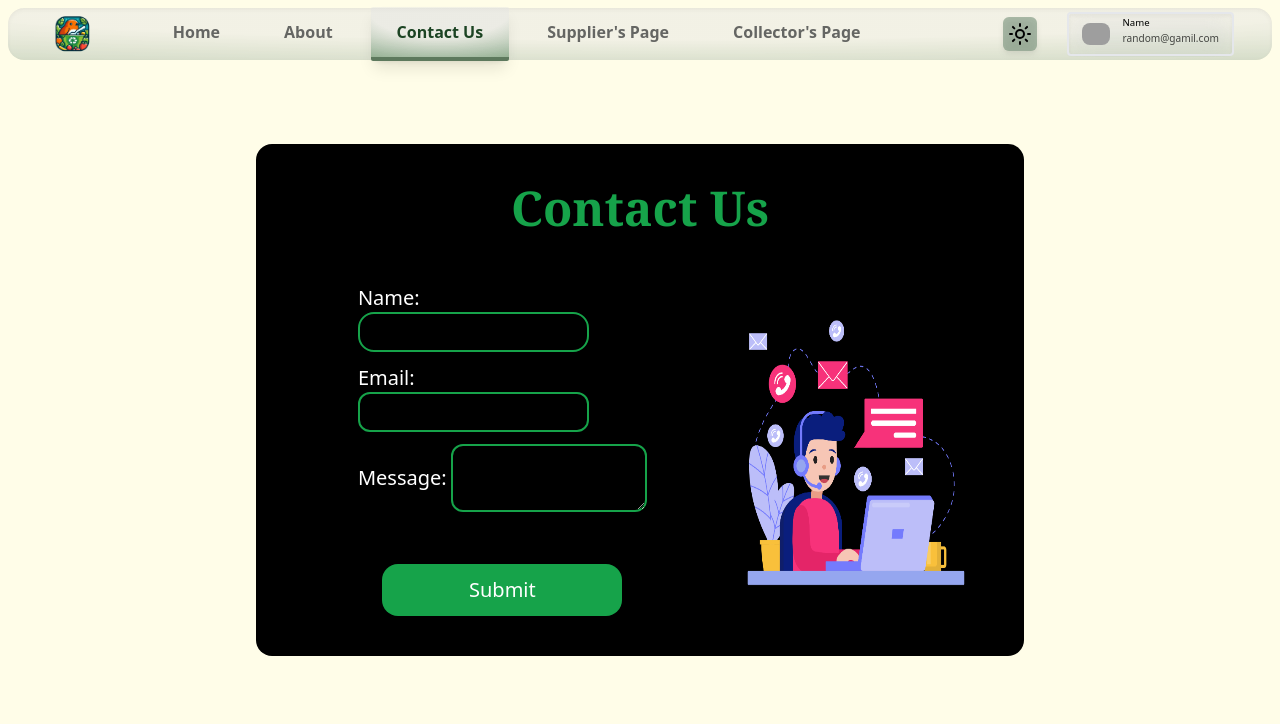
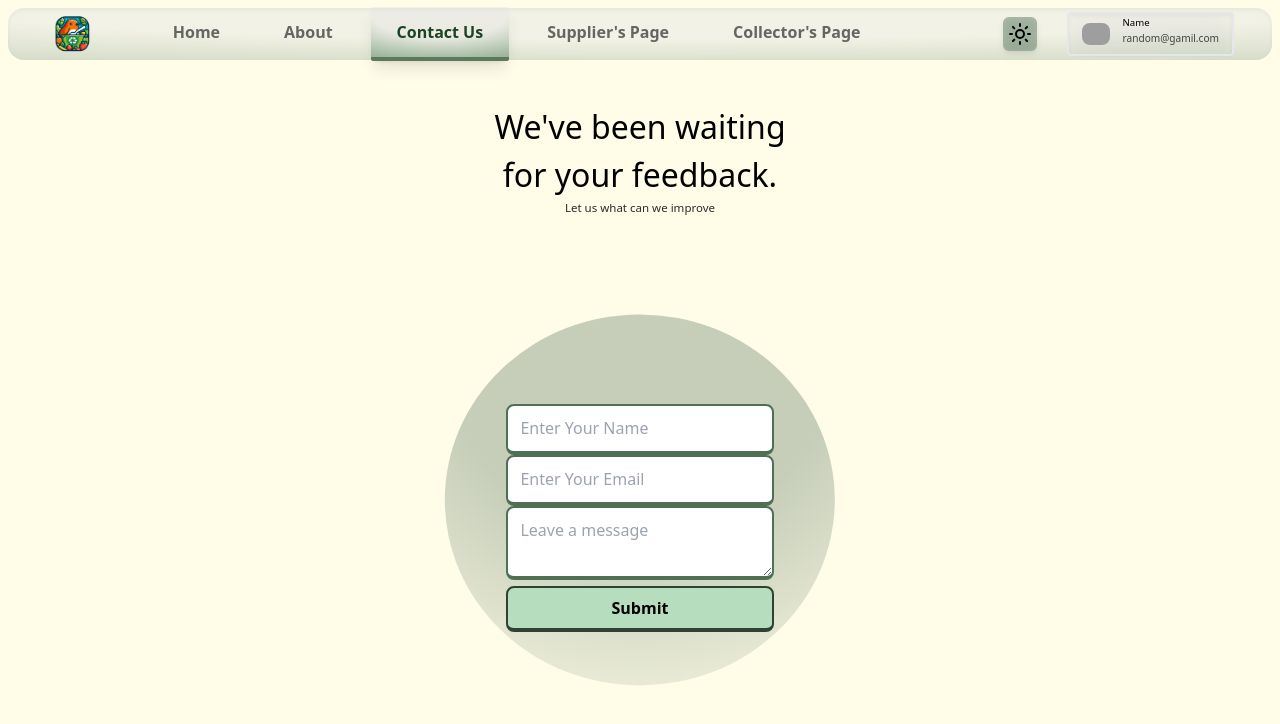
Before and after one commit to AvirupRay/reckon_5.0, a React (Vite) app in the folder ClientSide/: page /contactUs in a window 1280 px wide. Shown: the top 724 px of the page. Built offline with nearby package versions, Linux system fonts and the light colour scheme; grey boxes are pictures that could not be loaded.

Commit message:
contact_us_added

```diff
--- a/ClientSide/src/Components/ContactUs/ContactUs.jsx
+++ b/ClientSide/src/Components/ContactUs/ContactUs.jsx
@@ -23,19 +23,29 @@ const ContactUs = () => {
 
   return (
     <>
-      <div className="  flex  justify-center items-center h-[100vh] w-[100vw] bg-gradient-to-r bg-[#fffde8]">
-        <div className=" bg-black flex flex-col justify-center items-center p-10 gap-3 w-3/5 h-auto text-white rounded-2xl">
-          <h2 className=" text-5xl font-serif mb-10 text-green-600 font-bold">
-            Contact Us
-          </h2>
-
-          <div className=" flex flex-row">
+      {/* We've been waiting for you. */}
+      <div className="  flex flex-col justify-center items-center h-[100vh] w-[100vw] bg-gradient-to-r bg-[#fffde8] pt-[10vh]">
+        <div className=" h-[15vh] w-full flex flex-col justify-center items-center">
+          <span className=" text-[2.5vw] text-center font-medium">
+            We've been waiting <br />
+            for your feedback.
+          </span>
+          <span className=" text-[.9vw] text-[#2c2c2c]">
+            Let us what can we improve
+          </span>
+        </div>
+        <div className="  h-[70vh] w-full px-[2vw] py-[2vh] flex items-center relative">
+          <div
+            className=" h-[29vw] w-[30.5vw] [border-radius:50%]
+           [background:radial-gradient(125%_125%_at_50%_10%,#4e695652_40%,#4e695605_90%)]
+           top-[50%] left-[50%] [transform:translate(-50%,-50%)] absolute"
+          ></div>
           <form
             onSubmit={handleSubmit}
-              className="flex justify-center items-center flex-col gap-3 w-[100%] text-xl"
+            className="  w-[23vw] h-[20vw] px-[1vw] py-[4vh] mx-auto flex flex-col relative  justify-evenly z-10"
           >
-              <div className="form-group w-[70%]">
-                <label htmlFor="name">Name: </label>
+            <div className=" absolute top-0 left-[50%] [transform:translate(-50%,-50%)] text-[1.2vw]  font-medium"></div>
+            <div>
               <input
                 type="text"
                 id="name"
@@ -43,11 +53,12 @@ const ContactUs = () => {
                 value={formData.name}
                 onChange={handleChange}
                 required
-                  className=" text-white w-[80%] rounded-2xl bg-transparent border-2 border-green-600 outline-none p-1"
+                className=" focus:outline-none  w-full px-[1vw] py-[1.3vh] rounded-lg border-[.125rem] border-[#4e7054] border-b-4 border-b-[#4e7054]"
+                placeholder="Enter Your Name"
               />
             </div>
-              <div className="form-group w-[70%]">
-                <label htmlFor="email">Email: </label>
+
+            <div>
               <input
                 type="email"
                 id="email"
@@ -55,29 +66,30 @@ const ContactUs = () => {
                 value={formData.email}
                 onChange={handleChange}
                 required
-                  className=" text-white w-[80%] rounded-xl bg-transparent border-2 border-green-600 outline-none p-1"
+                className=" focus:outline-none w-full px-[1vw] py-[1.3vh] rounded-lg border-[.125rem] border-[#4e7054] border-b-4 border-b-[#4e7054]"
+                placeholder="Enter Your Email"
               />
             </div>
-              <div className="form-group flex items-center gap-1 w-[70%]">
-                <label htmlFor="message">Message: </label>
+
+            <div>
               <textarea
                 id="message"
                 name="message"
                 value={formData.message}
                 onChange={handleChange}
                 required
-                  className=" text-white w-[80%] rounded-xl bg-transparent border-2 border-green-600 outline-none p-1"
+                className=" focus:outline-none w-full px-[1vw] py-[1.3vh] rounded-lg border-[.125rem] border-[#4e7054] border-b-4 border-b-[#4e7054]"
+                placeholder="Leave a message"
               />
             </div>
+
             <button
               type="submit"
-                className=" bg-green-600 p-3 w-60 rounded-2xl mt-10 outline-none"
+              className="w-full px-[1vw] py-[1vh] rounded-lg border-[.125rem] border-[#2e4132] border-b-4 border-b-[#2e4132] font-semibold bg-[#b5ddbe] hover:bg-[#d2ffdc] transition-colors"
             >
               Submit
             </button>
           </form>
-            <img src={pic} alt="" className=" w-[40%]" />
-          </div>
         </div>
       </div>
     </>
```
Lines whose indentation alone changed are shown as unchanged.
